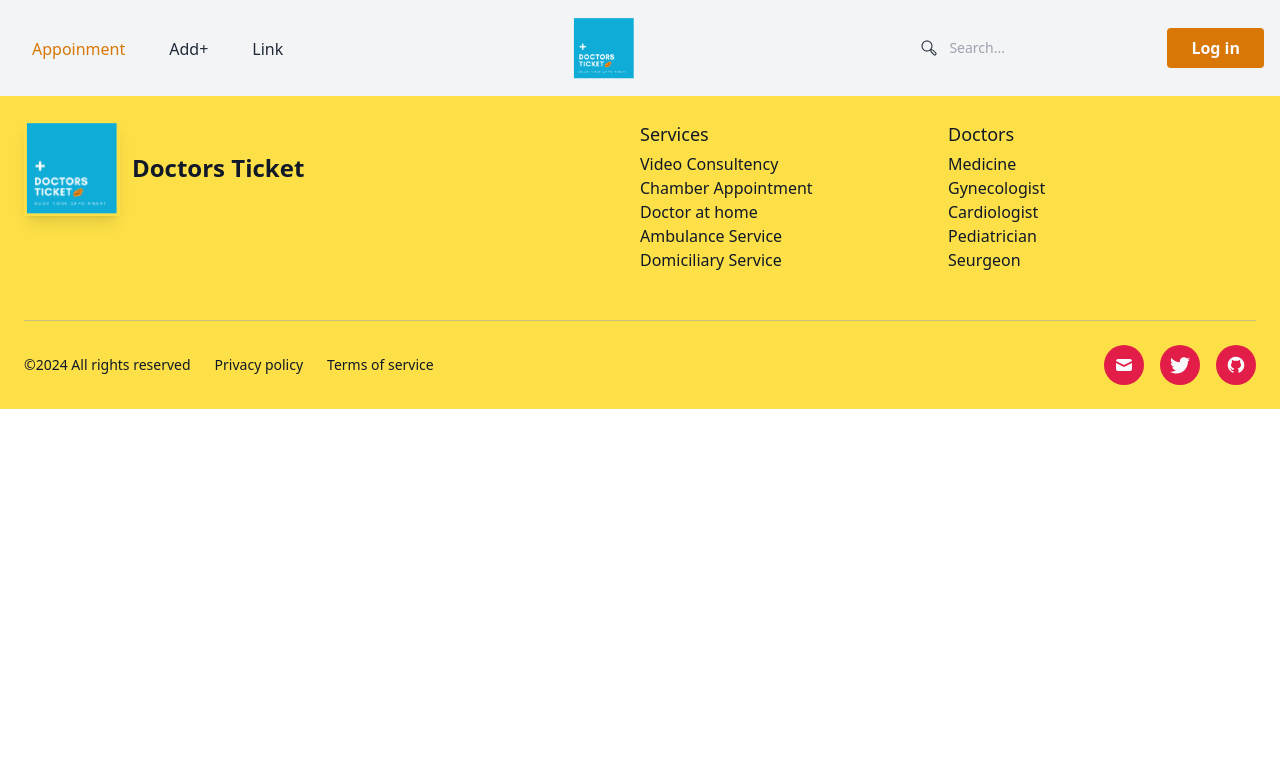
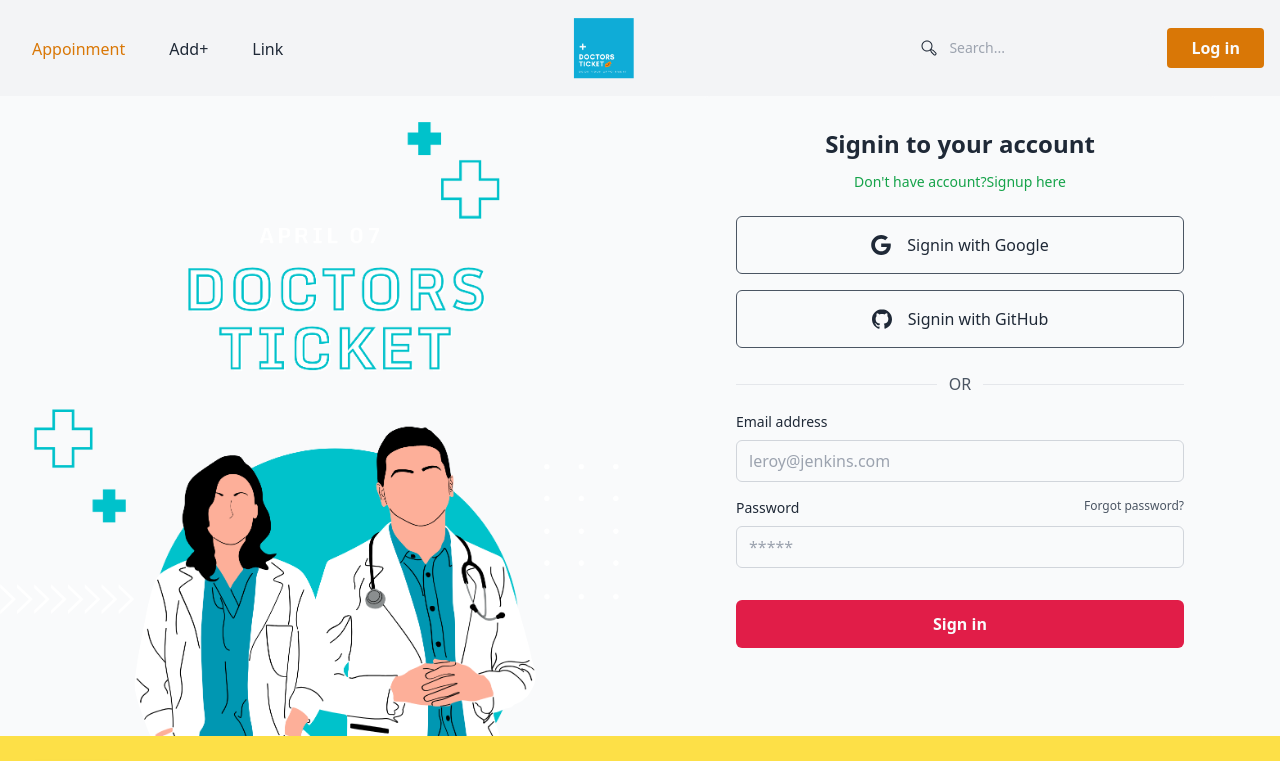
Before and after one commit to FM-Akib/doctors-ticket, a React (Vite) app: page /login in a window 1280 px wide. Shown: the top 761 px of the page. Built offline with nearby package versions, Linux system fonts and the light colour scheme; a web font is replaced by a local one.

Commit message:
login page

```diff
--- a/src/Pages/Login.jsx
+++ b/src/Pages/Login.jsx
@@ -1,7 +1,59 @@
-
+import loginimg from '../assets/login.png';
 const Login = () => {
     return (
-        <div>
+        <div className="grid grid-cols-4 bg-gray-50">
+
+        <div className="col-span-2 bg-gray-50 mx-auto">
+            <img className="w-auto h-auto" src={loginimg} alt=""/>
+
+        </div>
+
+
+
+        <div className="mx-auto col-span-2 w-full max-w-lg p-4 rounded-md  sm:p-8 bg-gray-50 text-gray-800">
+	<h2 className="mb-3 text-2xl font-semibold text-center">Signin to your account</h2>
+	<p className="text-sm text-center text-green-600">Don't have account?
+		<a href="#" rel="noopener noreferrer" className="focus:underline hover:underline">Signup here</a>
+	</p>
+	<div className="my-6 space-y-4">
+		<button aria-label="Login with Google" type="button" className="flex items-center justify-center w-full p-4 space-x-4 border rounded-md hover:bg-orange-500 hover:text-white focus:ri focus:ri border-gray-600 focus:ri">
+			<svg xmlns="http://www.w3.org/2000/svg" viewBox="0 0 32 32" className="w-5 h-5 fill-current">
+				<path d="M16.318 13.714v5.484h9.078c-0.37 2.354-2.745 6.901-9.078 6.901-5.458 0-9.917-4.521-9.917-10.099s4.458-10.099 9.917-10.099c3.109 0 5.193 1.318 6.38 2.464l4.339-4.182c-2.786-2.599-6.396-4.182-10.719-4.182-8.844 0-16 7.151-16 16s7.156 16 16 16c9.234 0 15.365-6.49 15.365-15.635 0-1.052-0.115-1.854-0.255-2.651z"></path>
+			</svg>
+			<p>Signin with Google</p>
+		</button>
+		<button aria-label="Login with GitHub" role="button" className="flex items-center justify-center w-full p-4 space-x-4 border rounded-md hover:bg-orange-500 hover:text-white focus:ri focus:ri border-gray-600 focus:ri">
+			<svg xmlns="http://www.w3.org/2000/svg" viewBox="0 0 32 32" className="w-5 h-5 fill-current">
+				<path d="M16 0.396c-8.839 0-16 7.167-16 16 0 7.073 4.584 13.068 10.937 15.183 0.803 0.151 1.093-0.344 1.093-0.772 0-0.38-0.009-1.385-0.015-2.719-4.453 0.964-5.391-2.151-5.391-2.151-0.729-1.844-1.781-2.339-1.781-2.339-1.448-0.989 0.115-0.968 0.115-0.968 1.604 0.109 2.448 1.645 2.448 1.645 1.427 2.448 3.744 1.74 4.661 1.328 0.14-1.031 0.557-1.74 1.011-2.135-3.552-0.401-7.287-1.776-7.287-7.907 0-1.751 0.62-3.177 1.645-4.297-0.177-0.401-0.719-2.031 0.141-4.235 0 0 1.339-0.427 4.4 1.641 1.281-0.355 2.641-0.532 4-0.541 1.36 0.009 2.719 0.187 4 0.541 3.043-2.068 4.381-1.641 4.381-1.641 0.859 2.204 0.317 3.833 0.161 4.235 1.015 1.12 1.635 2.547 1.635 4.297 0 6.145-3.74 7.5-7.296 7.891 0.556 0.479 1.077 1.464 1.077 2.959 0 2.14-0.020 3.864-0.020 4.385 0 0.416 0.28 0.916 1.104 0.755 6.4-2.093 10.979-8.093 10.979-15.156 0-8.833-7.161-16-16-16z"></path>
+			</svg>
+			<p>Signin with GitHub</p>
+		</button>
+
+	</div>
+	<div className="flex items-center w-full my-4">
+		<hr  className="w-full text-gray-600" />
+		<p className="px-3 text-gray-600">OR</p>
+		<hr  className="w-full text-gray-600" />
+	</div>
+	<form  action="" className="space-y-8">
+		<div className="space-y-4">
+			<div className="space-y-2">
+				<label  className="block text-sm">Email address</label>
+				<input type="email" name="email" id="email" placeholder="leroy@jenkins.com" className="w-full px-3 py-2 border rounded-md border-gray-300 bg-gray-50 text-gray-800 focus:border-rose-600" />
+			</div>
+			<div className="space-y-2">
+				<div className="flex justify-between">
+					<label  className="text-sm">Password</label>
+					<a rel="noopener noreferrer" href="#" className="text-xs hover:underline text-gray-600">Forgot password?</a>
+				</div>
+				<input type="password" name="password" id="password" placeholder="*****" className="w-full px-3 py-2 border rounded-md border-gray-300 bg-gray-50 text-gray-800 focus:border-rose-600" />
+			</div>
+		</div>
+		<button type="button" className="w-full px-8 py-3 font-semibold rounded-md bg-rose-600 text-gray-50">Sign in</button>
+	</form>
+</div>
+
+
 
         </div>
     );
```
Also changed, not shown: src/assets/login.png (added).
